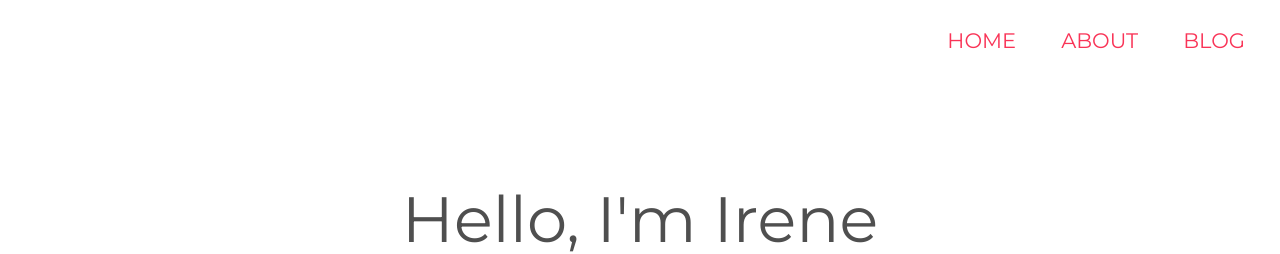
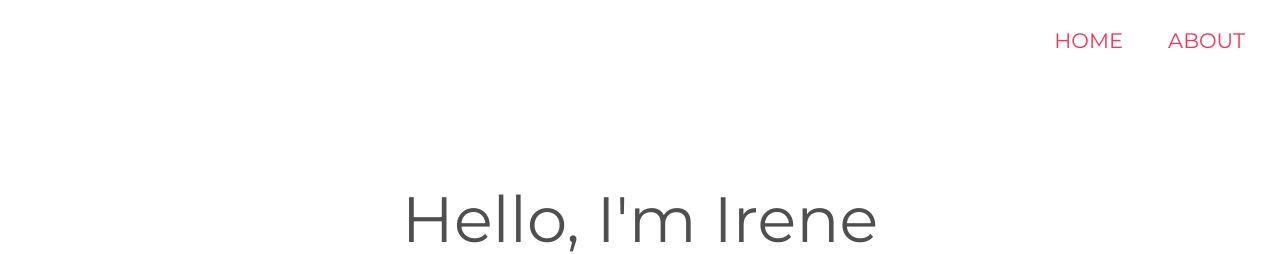
Before and after one commit to irenealgi/irenealegre.com, a Jekyll site: the page built from index.html, in a window 1280 px wide and 900 px high. Shown: the top 254 px of the window. Built offline with Jekyll 4.4.1, drawn with Linux system fonts in a browser that asks for light colours.

Commit message:
removing blog
Former-commit-id: b57dfae4faaca1baf567dd867ebc08893f387ef3

```diff
--- a/_includes/navigation.html
+++ b/_includes/navigation.html
@@ -1,5 +1,4 @@
 <div id="navigation">
   <span class="navigation_item"><a href="/">HOME</a></span>
   <span class="navigation_item"><a href="about">ABOUT</a></span>
-  <span class="navigation_item"><a href="blog">BLOG</a></span>
 </div>
```
